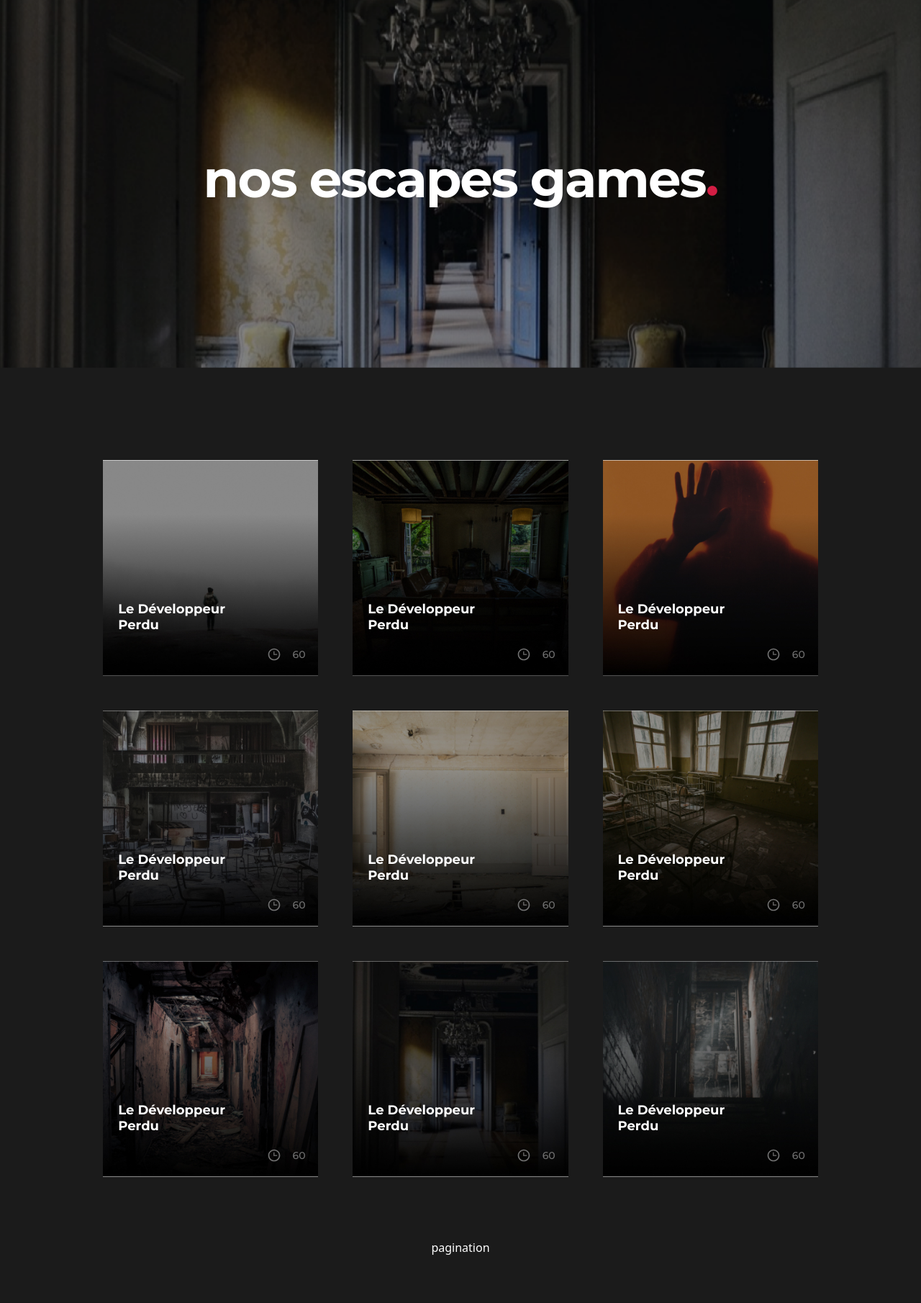
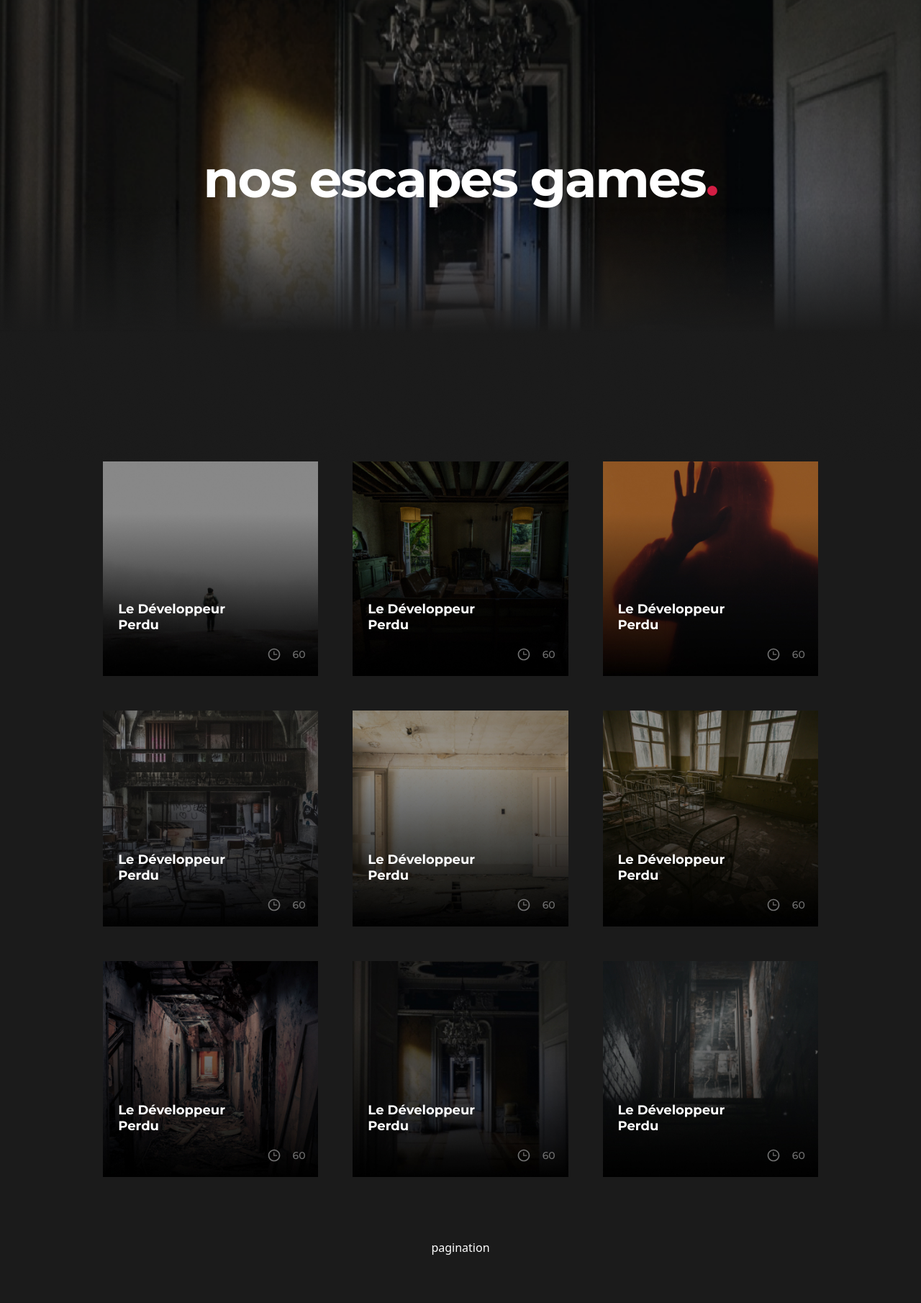
Before and after one commit to amerucci/acscape, a PHP site: template views/blog/index.php in a window 1280 px wide; the page is wider, and only the part inside the window is pictured. Shown: the part 81-1891 px from the top of that part at 72% size. Run offline with PHP 8.4, Linux system fonts and the light colour scheme; the template is opened without the code that fills it, so the values that code supplies are empty; some libraries are stand-ins or nearby versions.

Commit message:
flou on index

```diff
--- a/public/css/index.css
+++ b/public/css/index.css
@@ -24,12 +24,21 @@
     font-size: 2rem;
 }
 
+.index_top::before {
+    content: url(../../assets/front/home/flou.png);
+    position: absolute;
+    width: 100%;
+    z-index: 1;
+    bottom: 9%;
+}
+
 .all_games {
     min-height: 110vh;
     margin-top: 10%;
     margin-bottom: 3%;
+    position: relative;
+    overflow-x: hidden;
 }
-
 
 .game {
     position: relative;
@@ -50,6 +59,7 @@
 .game>img {
     width: 100%;
     height: 100%;
+    scale: 1.02;
 }
 
 .game>div {
```
